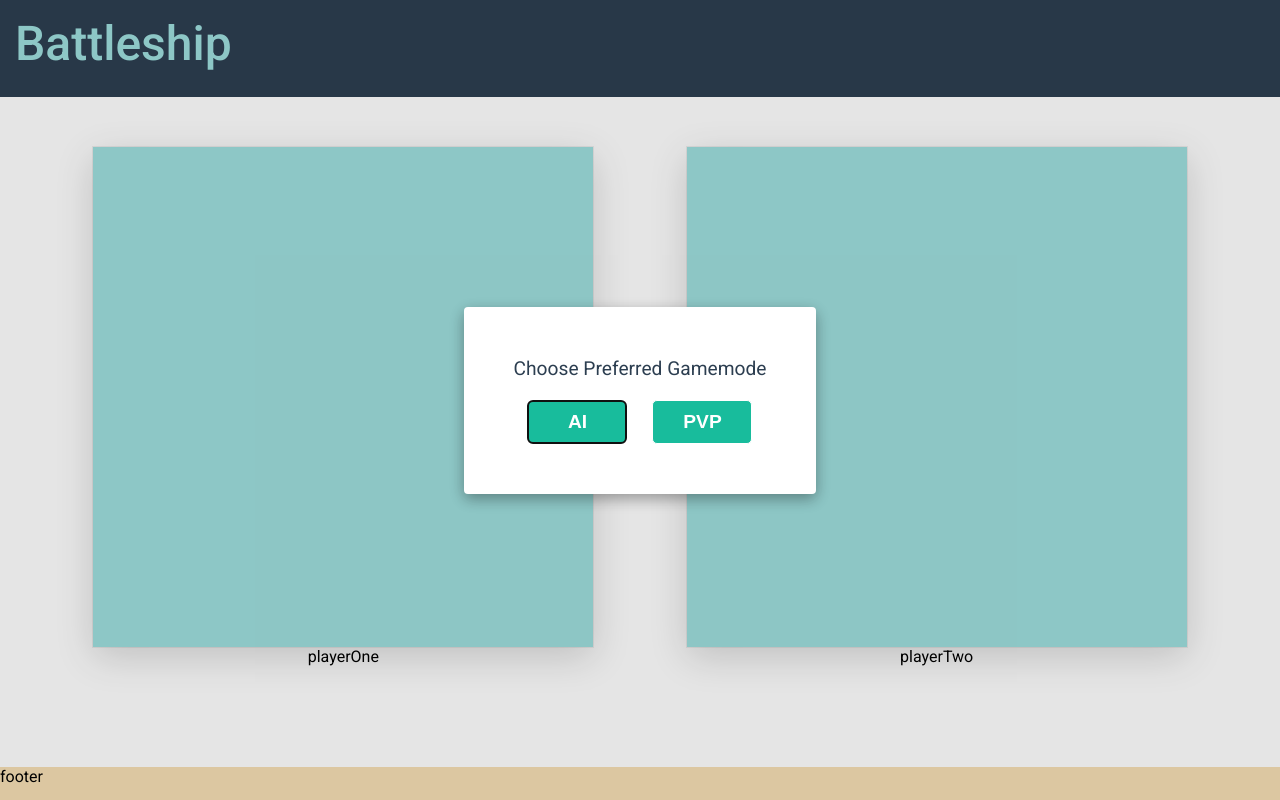
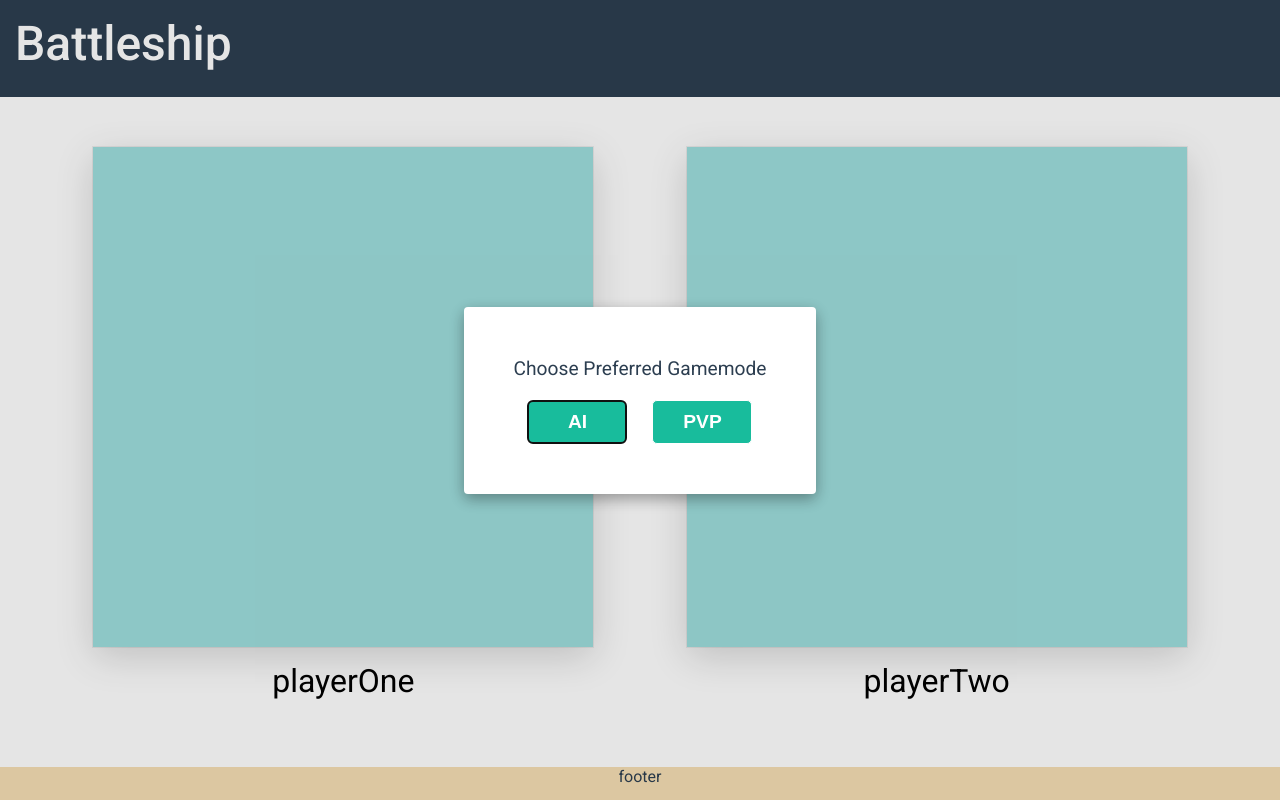
Before and after one commit to doorkiPr/Battleship, a website built with webpack: page src/template.html in a window 1280 px wide. Built offline with nearby package versions, Linux system fonts and the light colour scheme.

Commit message:
Style: add styling for main element

```diff
--- a/src/styles.css
+++ b/src/styles.css
@@ -25,16 +25,21 @@ header {
   height: 10%;
   padding: 15px;
   background-color: var(--contrast);
-  color: var(--gameboardBackground);
+  color: white;
   font-weight: 500;
   font-size: 3rem;
 }
 footer {
   height: 5%;
   background-color: wheat;
+  color: var(--contrast);
+  text-align: center;
 }
 main {
   height: 85%;
+  align-items: center;
+  display: flex;
+  flex-direction: column;
 }
 .gameboardWrapper {
   width: 100%;
--- a/src/styles/gameboard.css
+++ b/src/styles/gameboard.css
@@ -2,6 +2,7 @@
   display: flex;
   flex-direction: column-reverse;
   align-items: center;
+  gap: 15px;
 }
 .gameBoard {
   height: 500px;
@@ -14,6 +15,14 @@
     rgba(0, 0, 0, 0.16) 0px 10px 36px 0px,
     rgba(0, 0, 0, 0.06) 0px 0px 0px 1px;
   background-color: var(--gameboardBackground);
+}
+.gameboardTitle {
+  font-size: 2rem;
+}
+.information {
+  font-size: 1.6rem;
+  font-weight: 500;
+  text-align: center;
 }
 .cell {
   display: grid;
```
